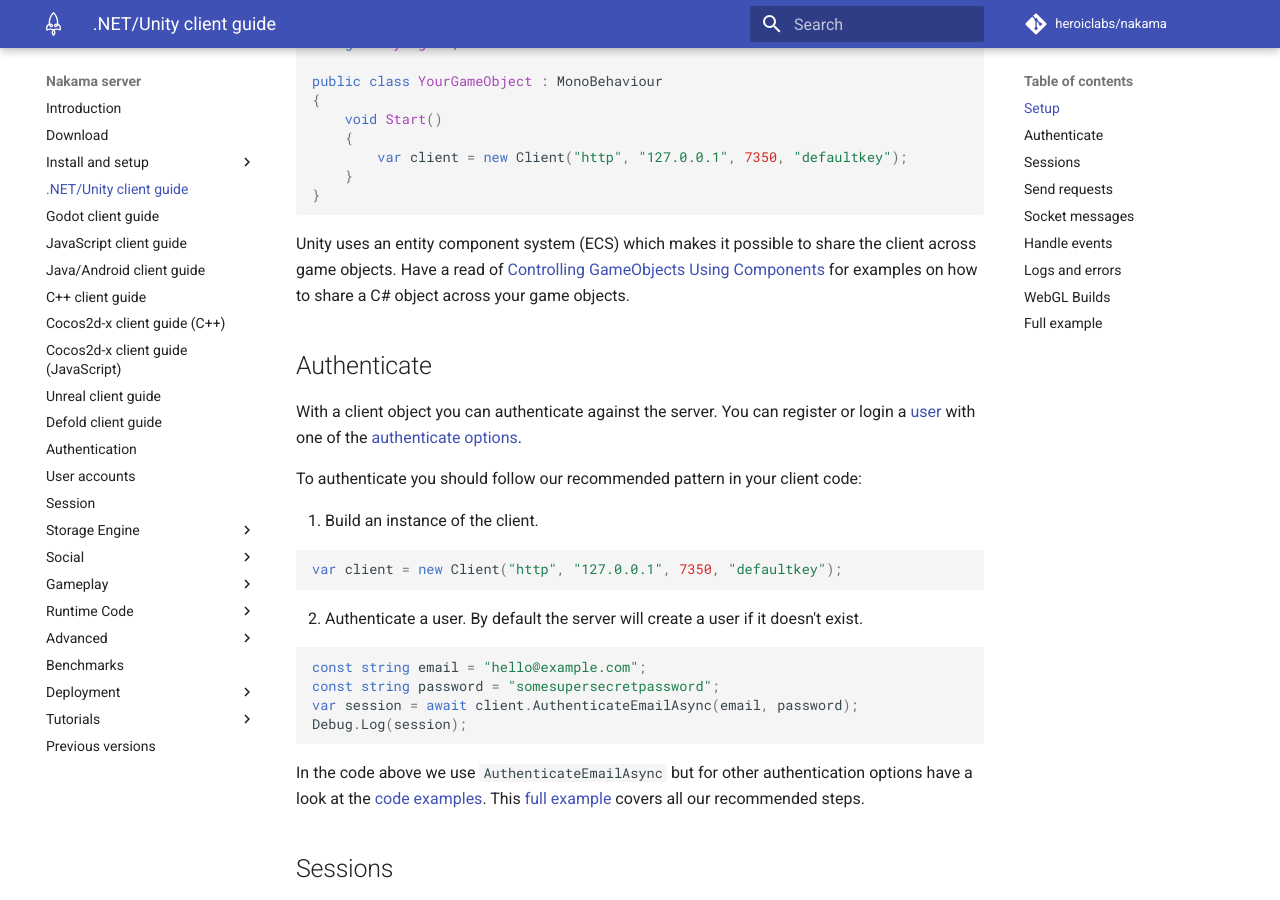
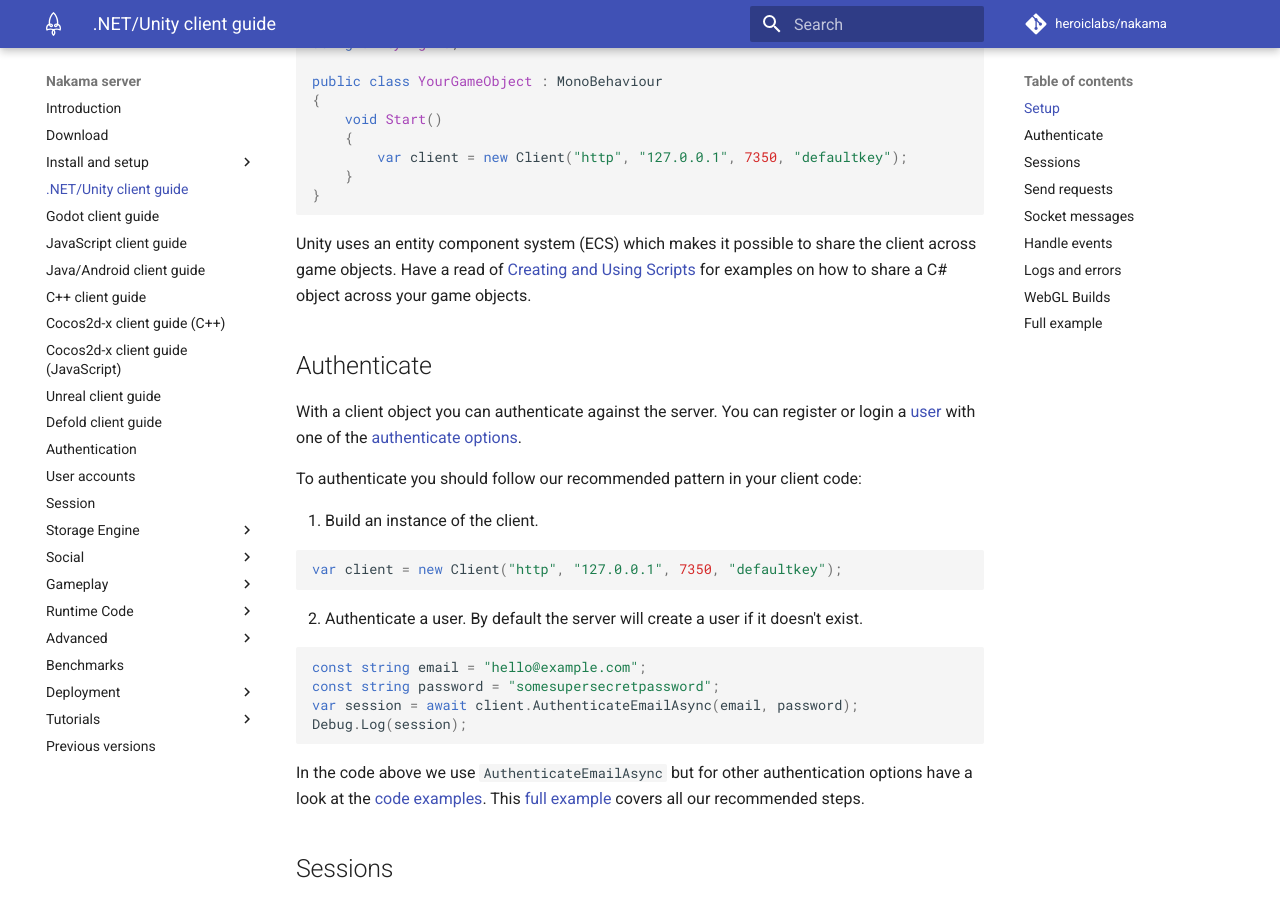
Before and after one commit to heroiclabs/nakama-docs, an MkDocs documentation site: the page built from docs/unity-client-guide.md, in a window 1280 px wide and 900 px high, scrolled down 802 px. Built offline with MkDocs 1.6.1 and Material for MkDocs 9.7.7, drawn with Linux system fonts in a browser that asks for light colours; comment, search, counter and statistics services are not loaded.

Commit message:
Update unity-client-guide.md

````diff
--- a/docs/unity-client-guide.md
+++ b/docs/unity-client-guide.md
@@ -31,7 +31,7 @@
 }
 ```
 
-Unity uses an entity component system (ECS) which makes it possible to share the client across game objects. Have a read of <a href="https://docs.unity3d.com/Manual/ControllingGameObjectsComponents.html" target="\_blank">Controlling GameObjects Using Components</a> for examples on how to share a C# object across your game objects.
+Unity uses an entity component system (ECS) which makes it possible to share the client across game objects. Have a read of <a href="https://docs.unity3d.com/Manual/CreatingAndUsingScripts.html" target="\_blank">Creating and Using Scripts</a> for examples on how to share a C# object across your game objects.
 
 ## Authenticate
 
@@ -242,6 +242,6 @@
 }
 ```
 
-A collection of other code examples is available <a href="https://github.com/heroiclabs/nakama-unity/tree/master/Assets/Nakama/Snippets" target="\_blank">here</a>.
+A collection of other code examples is available <a href="https://github.com/heroiclabs/nakama-unity/tree/master/Packages/Nakama/Editor/Snippets" target="\_blank">here</a>.
 <br>
 <br>
````
